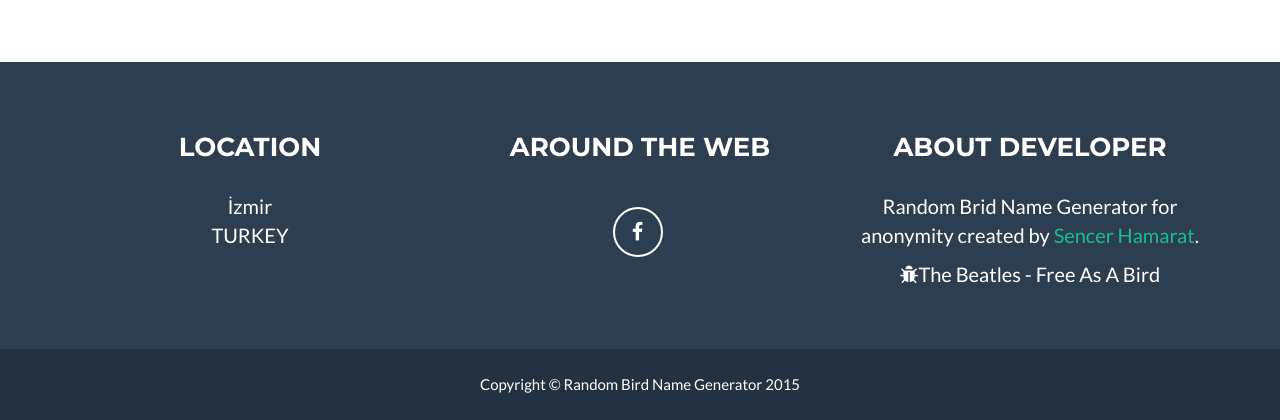
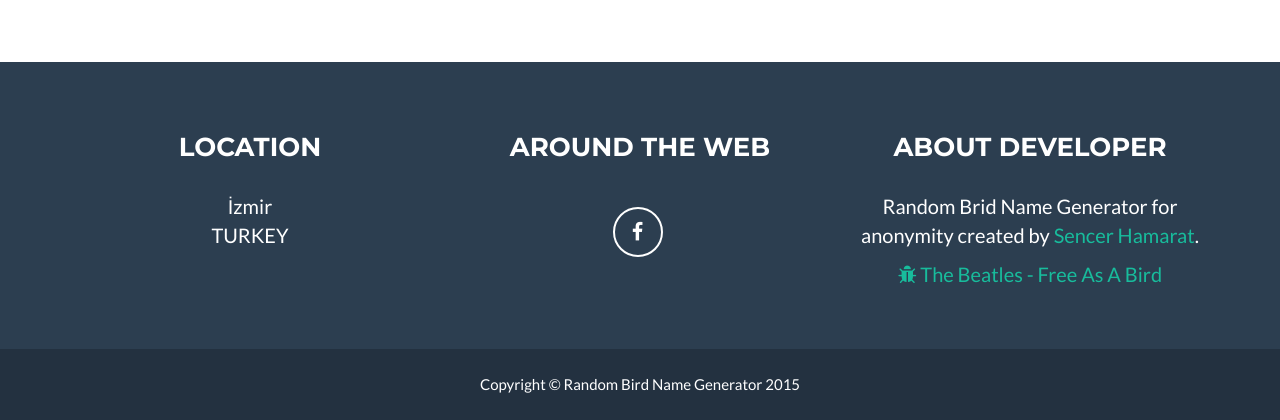
Before and after one commit to RecNes/RandomBirdNameGenerator, a Django app: page / in a window 1280 px wide. Shown: the part 2684-3104 px from the top of the page. Run offline with Django 3.2, Linux system fonts and the light colour scheme; some libraries are stand-ins or nearby versions.

```diff
--- a/templates/index.html
+++ b/templates/index.html
@@ -237,7 +237,7 @@
                     <div class="footer-col col-md-4">
                         <h3>About Developer</h3>
                         <p>Random Brid Name Generator for anonymity created by <a href="http://recnes.com">Sencer Hamarat</a>.</p>
-                        <p><i class="fa fa-bug"></i>The Beatles - Free As A Bird</p>
+                        <p><a href="https://vimeo.com/14194438" target="_blank"><i class="fa fa-bug"></i> The Beatles - Free As A Bird</a></p>
                     </div>
                 </div>
             </div>
```
